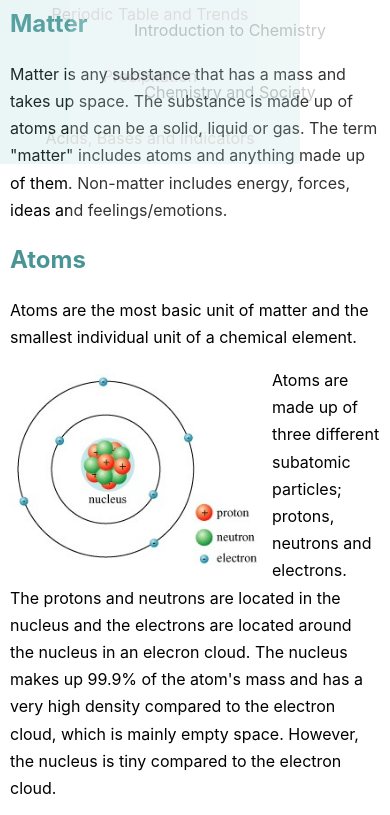
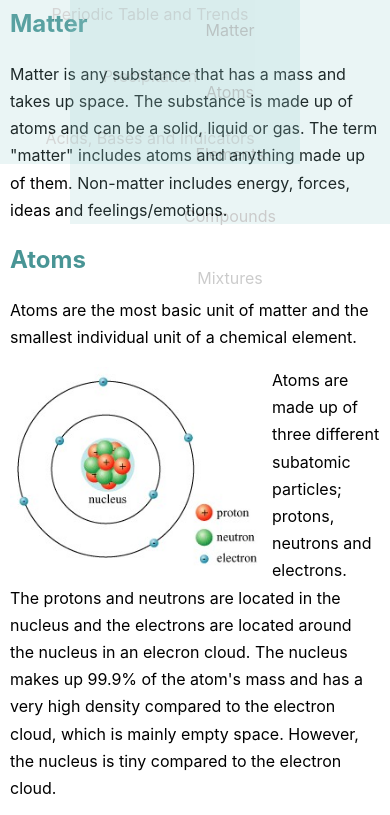
Before and after one commit to jennica-wang/IST_Website_Assessment, a plain HTML site: page index2.html in a window 390 px wide. Shown: the part 156-971 px from the top of the page. Drawn offline with Linux system fonts and the light colour scheme.

Commit message:
9:15 09/09/21

```diff
--- a/matter.html
+++ b/index2.html
@@ -21,18 +21,22 @@
 
         <!-- Index -->
         <div class="myIndex" id="myIndexID">
-                <a href="http://127.0.0.1:5500/home.html" id="option1">Home</a>
-                <a href="http://127.0.0.1:5500/matter.html" id="option2">Matter</a>
-                <a href="http://127.0.0.1:5500/periodic_table_and_trends.html" id="option3">Periodic Table and Trends</a>
-                <a href="http://127.0.0.1:5500/precipitation.html" id="option4">Precipitation</a>
-                <a href="http://127.0.0.1:5500/acids_bases_and_indicators.html" id="option5">Acids, Bases and Indicators</a>
+                <a href="http://127.0.0.1:5500/index.html" id="option1">Home</a>
+                <a href="http://127.0.0.1:5500/index2.html" id="option2">Matter</a>
+                <a href="http://127.0.0.1:5500/index3.html" id="option3">Periodic Table and Trends</a>
+                <a href="http://127.0.0.1:5500/index4.html" id="option4">Precipitation</a>
+                <a href="http://127.0.0.1:5500/index5.html" id="option5">Acids, Bases and Indicators</a>
         </div>
 
         <!-- Page Contents -->
         <div class="myContents" id="myContentsID">
             <h2>Page Contents</h2>
-            <a href="#introduction">Introduction to Chemistry</a>
-            <a href="#chemistry_and_society">Chemistry and Society</a>
+            <a href="#matter">Matter</a>
+            <a href="#atoms">Atoms</a>
+            <a href="#elements">Elements</a>
+            <a href="#compounds">Compounds</a>
+            <a href="#mixtures">Mixtures</a>
+
         </div>
 
         <!-- Page Header -->
@@ -42,15 +46,16 @@
 
         <!-- Body -->
         <div class="myBody">
-            <h2>Matter</h2>
+            <h2 id="matter">Matter</h2>
             <p>Matter is any substance that has a mass and takes up space. The substance is made up of atoms and can be a solid, liquid or gas. The term "matter" includes atoms and anything made up of them. Non-matter includes energy, forces, ideas and feelings/emotions. </p>
-            <h2>Atoms</h2>
+            <h2 id="atoms">Atoms</h2>
             <p>Atoms are the most basic unit of matter and the smallest individual unit of a chemical element.</p>
             <img src="atom_structure.jpg" alt="" id="atom_img">
             <p>Atoms are made up of three different subatomic particles; protons, neutrons and electrons. The protons and neutrons are located in the nucleus and the electrons are located around the nucleus in an elecron cloud. The nucleus makes up 99.9% of the atom's mass and has a very high density compared to the electron cloud, which is mainly empty space. However, the nucleus is tiny compared to the electron cloud. </p>
-            <h2>Elements</h2>
-            <h2>Compounds</h2>
-            <h2>Mixtures</h2>
+            <h2 id="elements">Elements</h2>
+
+            <h2 id="compounds">Compounds</h2>
+            <h2 id="mixtures">Mixtures</h2>
             <div class="to_top">
                 <a href="#banner">Return to Top</a>
             </div>
--- a/myStyle.css
+++ b/myStyle.css
@@ -115,6 +115,10 @@ click {
     line-height: 40px;
 }
 
+.myContents a {
+    display: block;
+}
+
 .myContents a:hover {
     transition: 0.1s;
     font-size: 110%;
@@ -215,6 +219,7 @@ click {
     }
 
     .myContents {
+        background-color: var(--lightblue);
         position: absolute;
         right: 0;
         top: 60px;
```
Also changed, not shown: index.html (renamed from home.html, +5 -5 lines).
